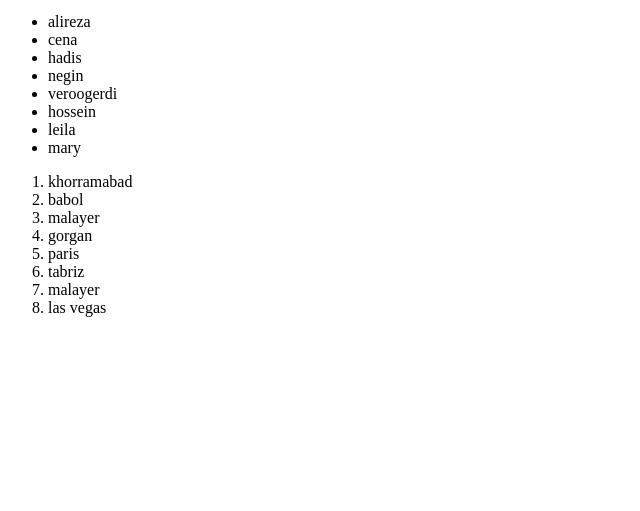
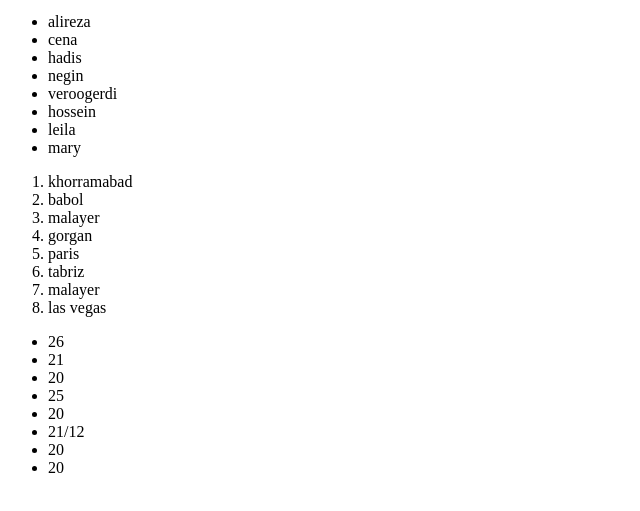
Before and after one commit to alireza-mehrzad/learn-git, a plain HTML site: page index.html in a window 1280 px wide. Shown: the part 101-612 px from the top of the page, without its empty margins (0-640 px from the left). Drawn offline with Linux system fonts and the light colour scheme.

Commit message:
students age

```diff
--- a/index.html
+++ b/index.html
@@ -29,5 +29,15 @@
         <li>malayer</li>
         <li>las vegas</li>
     </ol>
+    <ul>
+        <li>26</li>
+        <li>21</li>
+        <li>20</li>
+        <li>25</li>
+        <li>20</li>
+        <li>21/12</li>
+        <li>20</li>
+        <li>20</li>
+    </ul>
 </body>
 </html>
```
